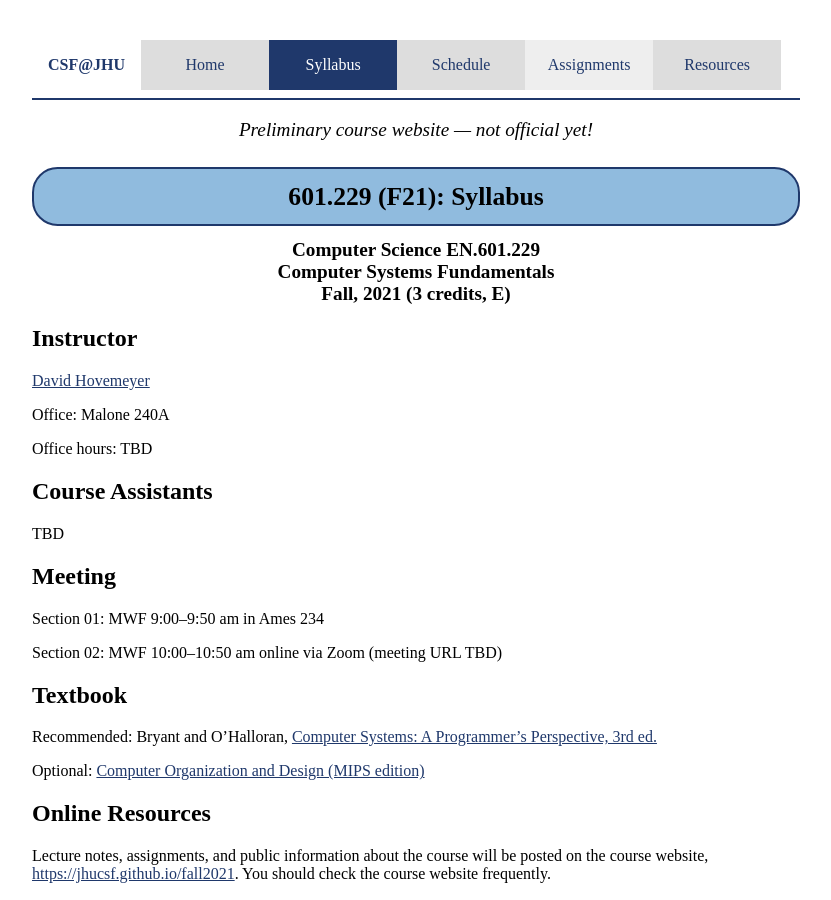
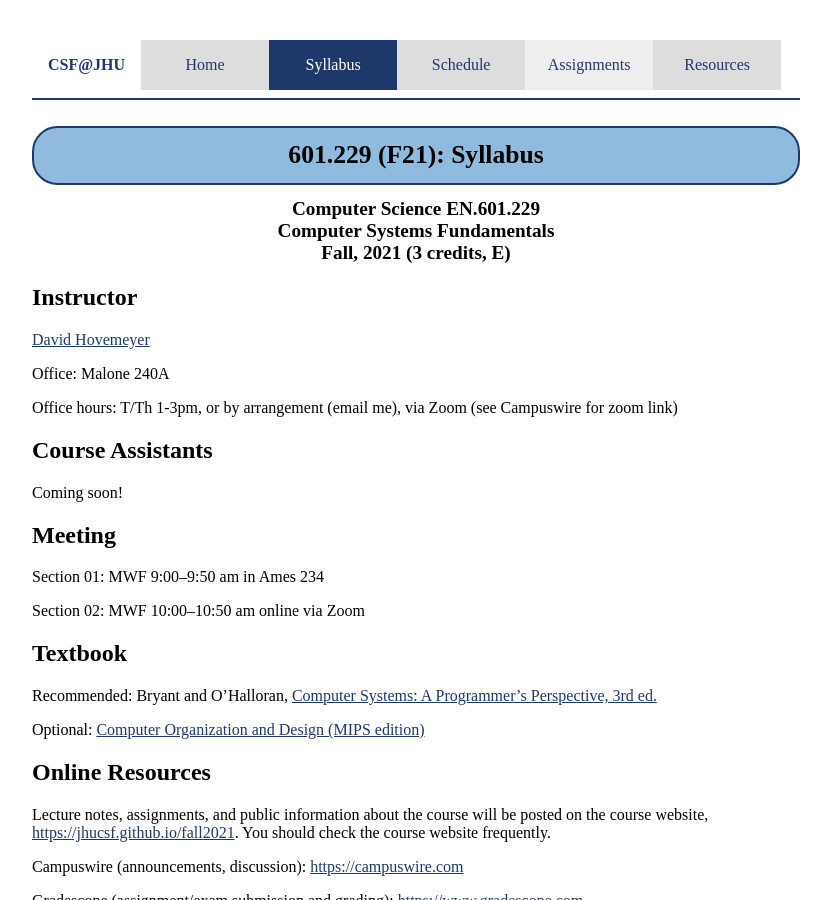
Before and after one commit to jhucsf/fall2021, a Jekyll site: the page built from syllabus.md, in a window 1280 px wide and 900 px high. Shown: the whole window, without its empty margins (224-1055 px from the left). Built offline with Jekyll 4.4.1, drawn with Linux system fonts in a browser that asks for light colours.

Commit message:
make everything official

```diff
--- a/_layouts/default.html
+++ b/_layouts/default.html
@@ -24,10 +24,6 @@
 
 		<hr id="headerSep">
 
-		<div style="text-align: center; font-style: italic; font-size: 120%; margin-top: 1em;">
-			Preliminary course website — not official yet!
-		</div>
-
 		<div id="pageTitle">{{site.coursename}}: {{page.title}}</div>
 
 		{{content}}
--- a/syllabus.md
+++ b/syllabus.md
@@ -16,17 +16,17 @@ category: "syllabus"
 
 Office: Malone 240A
 
-Office hours: TBD
+Office hours: T/Th 1-3pm, or by arrangement (email me), via Zoom (see Campuswire for zoom link)
 
 ## Course Assistants
 
-TBD
+Coming soon!
 
 ## Meeting
 
 Section 01: MWF 9:00–9:50 am in Ames 234
 
-Section 02: MWF 10:00–10:50 am online via Zoom (meeting URL TBD)
+Section 02: MWF 10:00–10:50 am online via Zoom
 
 ## Textbook
 
```
Also changed, not shown: index.md (+1 -1 lines), schedule.md (+2 -2 lines).
